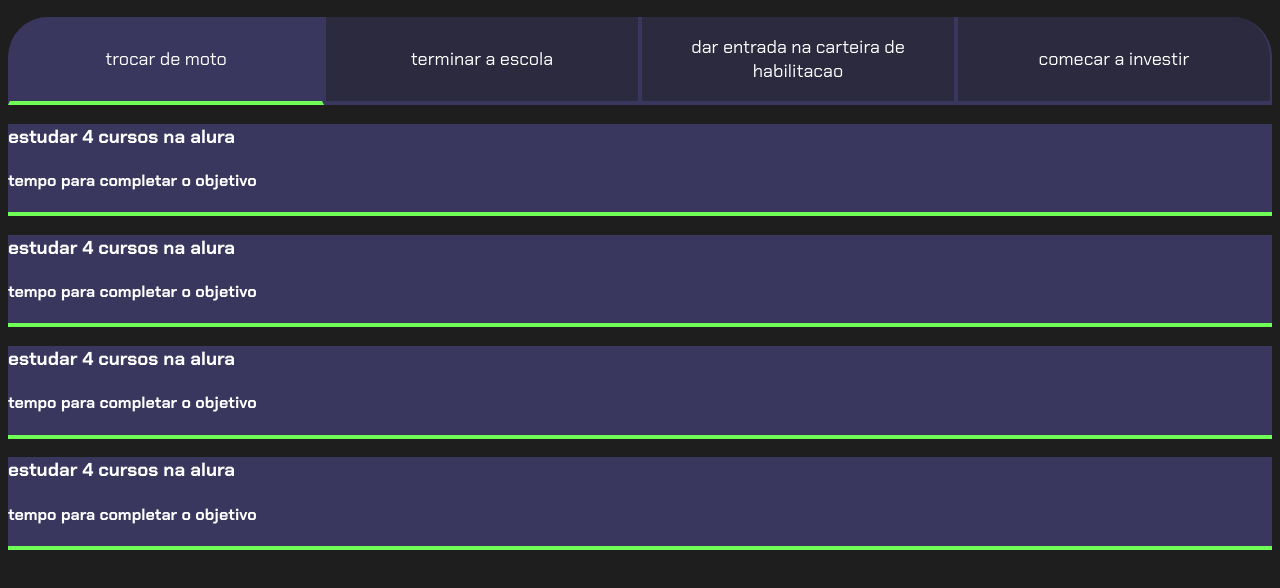
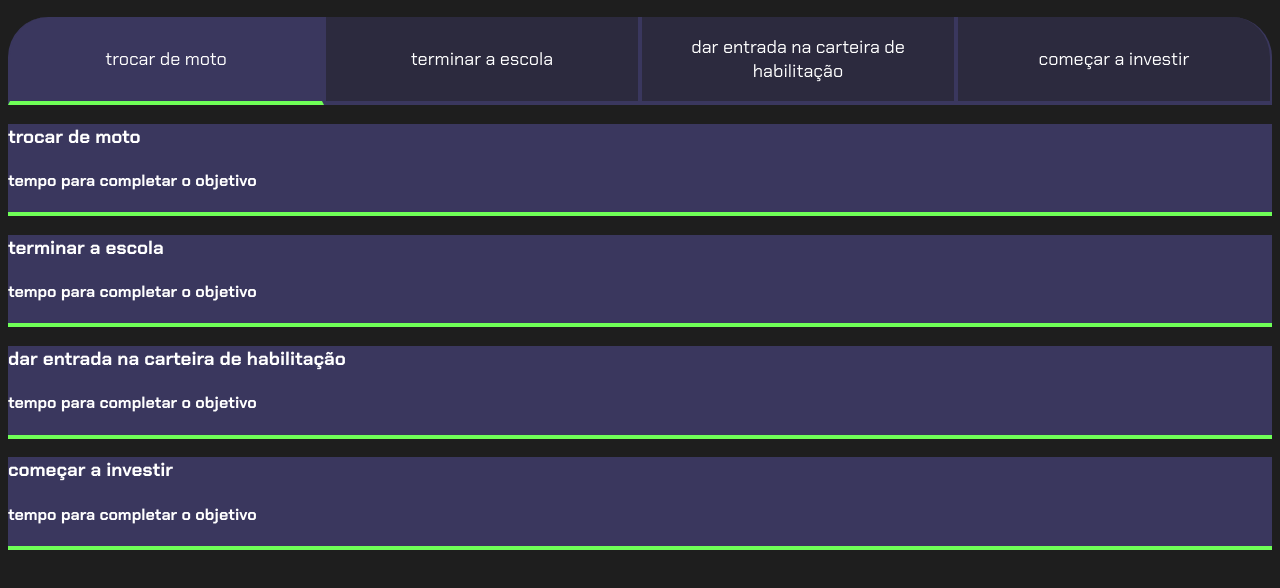
Before and after one commit to r1h4n/relogio, a plain HTML site: page index.html in a window 1280 px wide. Shown: the part 54-642 px from the top of the page. Drawn offline with Linux system fonts and the light colour scheme.

Commit message:
Update index.html

```diff
--- a/index.html
+++ b/index.html
@@ -1,44 +1,51 @@
 <!DOCTYPE html>
 <html lang="pt-br">
+
 <head>
   <meta charset="UTF-8">
   <meta http-equiv="x-ua-compatible" content="ie=idge">
   <meta name="viewport" content="width=device-width, initial-scale=1.0">
   <link rel="preconnect" href="https://fonts.googleapis.com">
   <link rel="preconnect" href="https://fonts.gstatic.com" crossorigin>
-<link href="https://fonts.googleapis.com/css2?family=Poppins:ital,wght@0,100;0,200;0,300;0,400;0,500;0,600;0,700;0,800;0,900;1,100;1,200;1,300;1,400;1,500;1,600;1,700;1,800;1,900&display=swap" rel="stylesheet">
+  <link
+    href="https://fonts.googleapis.com/css2?family=Poppins:ital,wght@0,100;0,200;0,300;0,400;0,500;0,600;0,700;0,800;0,900;1,100;1,200;1,300;1,400;1,500;1,600;1,700;1,800;1,900&display=swap"
+    rel="stylesheet">
   <title>Meus objetivos do ano</title>
   <link rel="stylesheet" href="stely.css">
 </head>
+
 <body>
   <section class="conteudo principal">
     <h2 class="titulo principal">Meus Objetivos do ano_</h2>
+    <div class="conteudo">
       <div class="botoes">
         <button class="botao ativo">trocar de moto</button>
         <button class="botao">terminar a escola</button>
-<button class="botao">dar entrada na carteira de habilitacao</button>
-<button class="botao">comecar a investir</button>
+        <button class="botao">dar entrada na carteira de habilitação</button>
+        <button class="botao">começar a investir</button>
       </div>
 
       <div class="abas-textos">
         <div class="abas-conteudo ativo">
-    <h3 class="aba-conteudo-titulo-principal">estudar 4 cursos na alura</h3>
+          <h3 class="aba-conteudo-titulo-principal">trocar de moto</h3>
           <h4 class="aba-conteudo-titulo-principal">tempo para completar o objetivo</h4>
         </div>
         <div class="abas-conteudo ativo">
-    <h3 class="aba-conteudo-titulo-principal">estudar 4 cursos na alura</h3>
+          <h3 class="aba-conteudo-titulo-principal">terminar a escola</h3>
           <h4 class="aba-conteudo-titulo-principal">tempo para completar o objetivo</h4>
         </div>
         <div class="abas-conteudo ativo">
-    <h3 class="aba-conteudo-titulo-principal">estudar 4 cursos na alura</h3>
+          <h3 class="aba-conteudo-titulo-principal">dar entrada na carteira de habilitação</h3>
           <h4 class="aba-conteudo-titulo-principal">tempo para completar o objetivo</h4>
         </div>
         <div class="abas-conteudo ativo">
-    <h3 class="aba-conteudo-titulo-principal">estudar 4 cursos na alura</h3>
+          <h3 class="aba-conteudo-titulo-principal">começar a investir</h3>
           <h4 class="aba-conteudo-titulo-principal">tempo para completar o objetivo</h4>
+        </div>
       </div>
     </div>
   </section>
   <script src="main.js"></script>
 </body>
+
 </html>
```
Lines whose indentation alone changed are shown as unchanged.
